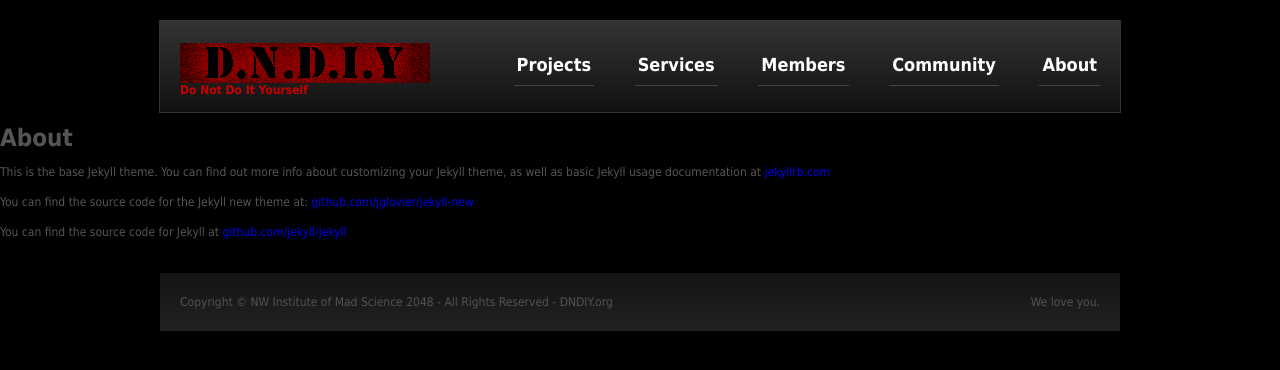
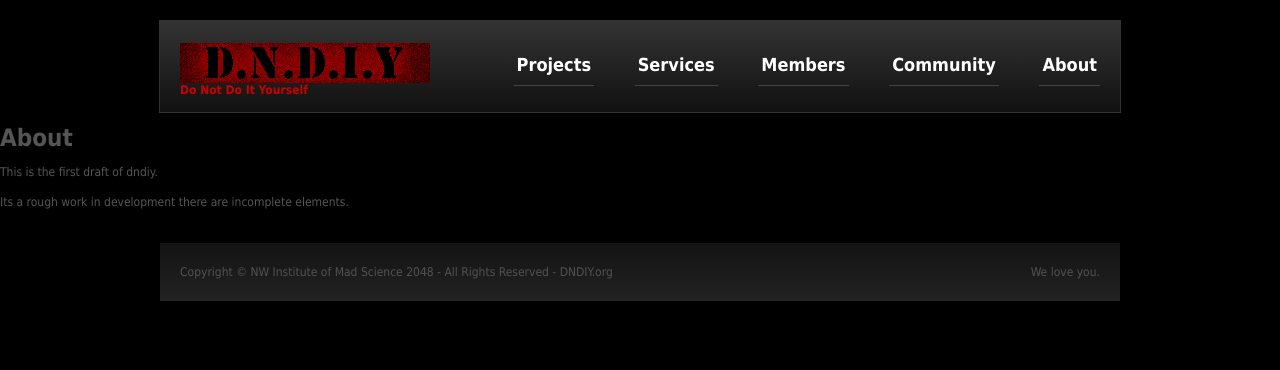
Before and after one commit to dndiy/dndiy.org, a Jekyll site: the page built from about.md, in a window 1280 px wide. Shown: the top 370 px of the page. Built offline with Jekyll 4.4.1, drawn with Linux system fonts in a browser that asks for light colours.

```diff
--- a/_includes/head.html
+++ b/_includes/head.html
@@ -10,6 +10,6 @@
 
     <!-- Custom CSS -->
     <link rel="stylesheet" href="/styles/layout.css" type="text/css" />
-    <link rel="icon" type="image/png" href="/image.png"/>
+    <link rel="icon" type="image/png" href="http://dndiy.org/image.png"/>
 
 </head>
--- a/about.md
+++ b/about.md
@@ -4,8 +4,6 @@ title: About
 permalink: /about/
 ---
 
-This is the base Jekyll theme. You can find out more info about customizing your Jekyll theme, as well as basic Jekyll usage documentation at [jekyllrb.com](http://jekyllrb.com/)
+This is the first draft of dndiy.
 
-You can find the source code for the Jekyll new theme at: [github.com/jglovier/jekyll-new](https://github.com/jglovier/jekyll-new)
-
-You can find the source code for Jekyll at [github.com/jekyll/jekyll](https://github.com/jekyll/jekyll)
+Its a rough work in development there are incomplete elements.
--- a/index.html
+++ b/index.html
@@ -1,6 +1,6 @@
 ---
 layout: default
-title:  "Welcome to Jekyll!"
+title:  "DNDIY"
 date:   2014-05-18 10:30:40
 categories: jekyll update
 ---
```
